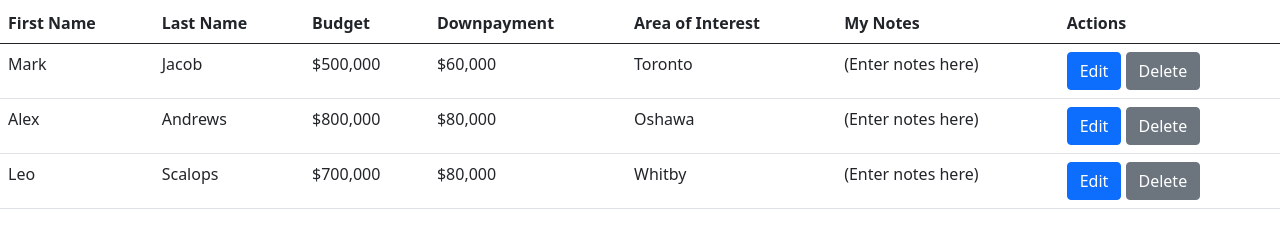
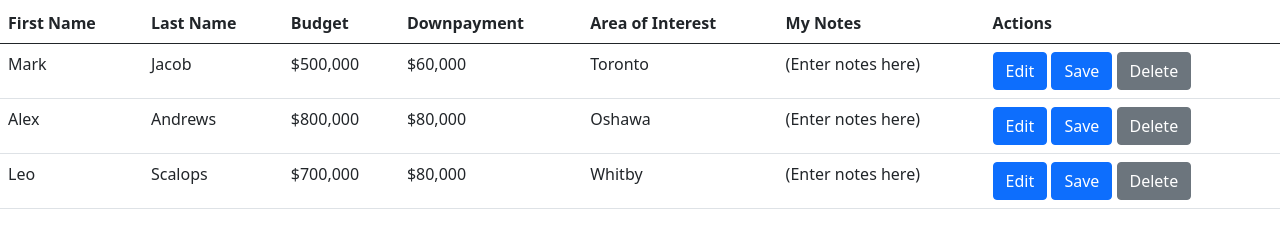
Before and after one commit to TeamWarriorsRECRM/CRMproject, a website: page public/database.html in a window 1280 px wide. Shown: the part 117-356 px from the top of the page. Drawn offline with nearby package versions, Linux system fonts and the light colour scheme.

Commit message:
Updated database file, need to work on adding

```diff
--- a/public/database.html
+++ b/public/database.html
@@ -26,7 +26,7 @@
 
       <h1 style="text-align: center;" >My Leads</h1>
 
-      <table class="table" padding="">
+      <table id="tableInfo" class="table" padding="">
         <thead>
           <tr>
             <th scope="col">First Name</th>
@@ -40,94 +40,133 @@
           </tr>
         </thead>
         <tbody>
-          <tr>
-            <td>Mark</td>
-            <td>Jacob</td>
-            <td>$500,000</td>
-            <td>$60,000</td>
-            <td>Toronto</td>
-            <td>(Enter notes here)</td>
+          <tr id="row1">
+            <td id="firstName_row1" >Mark</td>
+            <td id="lastName_row1" >Jacob</td>
+            <td id="budget_row1">$500,000</td>
+            <td id="downpayment_row1">$60,000</td>
+            <td id="areaOfInterest_row1">Toronto</td>
+            <td id="note_row1" >(Enter notes here)</td>
             <td>
-              <button type="button" class="btn btn-primary">Edit</button>
-              <button type="button" class="btn btn-secondary">Delete</button>
+              <!-- <button onclick="edit_row1()" id="edit_button1" type="button" class="btn btn-primary" >Edit</button> -->
+              <input type="button" id="edit_button1" value="Edit" class="btn btn-primary" onclick="edit_row1()">
+              <input type="button" id="save_button1" value="Save" class="btn btn-primary" onclick="save_row1()">
+              <input type="button" id="delete_button1" value="Delete" class="btn btn-secondary" onclick="delete_row1()">
             </td>
           </tr>
           <tr>
-            <td>Alex</td>
-            <td>Andrews</td>
-            <td>$800,000</td>
-            <td>$80,000</td>
-            <td>Oshawa</td>
-            <td>(Enter notes here)</td>
+            <td id="firstName_row2">Alex</td>
+            <td id="lastName_row2">Andrews</td>
+            <td id="budget_row2">$800,000</td>
+            <td id="downpayment_row2">$80,000</td>
+            <td id="areaOfInterest_row2">Oshawa</td>
+            <td id="note_row2" >(Enter notes here)</td>
             <td>
-              <button type="button" class="btn btn-primary">Edit</button>
-              <button type="button" class="btn btn-secondary">Delete</button>
+              <input type="button" id="edit_button2" value="Edit" class="btn btn-primary" onclick="edit_row2()">
+              <input type="button" id="save_button2" value="Save" class="btn btn-primary" onclick="save_row2()">
+              <input type="button" id="delete_button2" value="Delete" class="btn btn-secondary" onclick="delete_row2()">
             </td>
           </tr>
           <tr>
-            <td>Leo</td>
-            <td>Scalops</td>
-            <td>$700,000</td>
-            <td>$80,000</td>
-            <td>Whitby</td>
-            <td>(Enter notes here)</td>
+            <td id="firstName_row3">Leo</td>
+            <td id="lastName_row3">Scalops</td>
+            <td id="budget_row3">$700,000</td>
+            <td id="downpayment_row3">$80,000</td>
+            <td id="areaOfInterest_row3">Whitby</td>
+            <td id="note_row3">(Enter notes here)</td>
             <td>
-              <button type="button" class="btn btn-primary">Edit</button>
-              <button type="button" class="btn btn-secondary">Delete</button>
+              <input type="button" id="edit_button3" value="Edit" class="btn btn-primary" onclick="edit_row1()">
+              <input type="button" id="save_button3" value="Save" class="btn btn-primary" onclick="save_row1()">
+              <input type="button" id="delete_button3" value="Delete" class="btn btn-secondary" onclick="delete_row1()">
             </td>
           </tr>
+
+          <!-- <tr>
+            <td><input type="text" name="new_firstName"></td>
+            <td><input type="text" name="new_lastName"></td>
+            <td><input type="text" name="new_budget"></td>
+            <td><input type="text" name="new_downPayment"></td>
+            <td><input type="text" name="new_areaOfInterest"></td>
+            <td><input type="text" name="new_note"></td>
+            <td>
+              <button onclick="edit_row3()" id="edit_button3" type="button" class="btn btn-primary" >Edit</button>
+              <button onclick="delete_row3()" id="edit_button3" type="button" class="btn btn-secondary">Delete</button>
+            </td>
+          </tr> -->
         </tbody>
       </table>
 
-      <!--Data Collected about Client-->
-      <!-- <div class= 'grid'>
-        <div class="col">
-          <strong>First Name</strong>
-        </div>
-        <div class='col'>
-          <strong>Last Name</strong>
-        </div>
-        <div class="col">
-          <strong>Budget</strong>
-        </div>
-        <div class="col">
-          <strong>Downpayment</strong>
-        </div>
-        <div class="col">
-          <strong>Area of interest</strong>
-          </div>
-        <div class="col">
-           <strong>Actions</strong>
-          </div>
-        </div> -->
+</body>
+<script>
 
-      <!--Client inputs-->
+//To allow user to edit input
+function edit_row1(){
+  console.log('this works')
 
-      <!-- <div class="row align-items-center">
-        <div class="col">
-          bob
-        </div>
-        <div class="col">
-          Alan
-        </div>
-        <div class="col">
-          $400,000
-        </div>
-        <div class="col">
-          $50,000
-        </div>
-        <div class="col">
-          Toronto
-        </div>
-        <div class="col">
-          <button type="button" class="btn btn-primary">Edit</button>
-          <button type="button" class="btn btn-secondary">Delete</button>
-        </div>
-      </div>
+  var firstName = document.getElementById('firstName_row1');
+  var lastName = document.getElementById('lastName_row1');
+  var budget = document.getElementById('budget_row1');
+  var downPay = document.getElementById('downpayment_row1');
+  var interest = document.getElementById('areaOfInterest_row1');
+  var notes = document.getElementById('note_row1');
 
-   -->
+  var firstName_data = firstName.innerHTML;
+  var lastName_data = lastName.innerHTML;
+  var budget_data = budget.innerHTML;
+  var downPay_data = downPay.innerHTML;
+  var interest_data = interest.innerHTML;
+  var notes_data = notes.innerHTML;
+
+  firstName.innerHTML= "<input type='text' id='firstName_text"+"' value='"+firstName_data+"'>";
+  lastName.innerHTML= "<input type='text' id='secondName_text"+"' value='"+lastName_data+"'>";
+  budget.innerHTML= "<input type='text' id='budget_text"+"' value='"+budget_data+"'>";
+  downPay.innerHTML= "<input type='text' id='downPay_text"+"' value='"+downPay_data+"'>";
+  interest.innerHTML="<input type='text' id='interest_text"+"' value='"+interest_data+"'>";
+  notes.innerHTML="<input type='text' id='notes_text"+"' value='"+notes_data+"'>";
+
+}
+
+//To save user input
+function save_row1(){
+
+  console.log('this works fam')
 
 
+  var firstName_val = document.getElementById('firstName_text').value;
+  var lastName_val = document.getElementById('secondName_text').value;
+  var budget_val = document.getElementById('budget_text').value;
+  var downPay_val = document.getElementById('downPay_text').value;
+  var interest_val = document.getElementById('interest_text').value;
+  var notes_val = document.getElementById('notes_text').value;
 
-</body>
+  document.getElementById("firstName_row1").innerHTML=firstName_val;
+  document.getElementById("lastName_row1").innerHTML=lastName_val;
+  document.getElementById("budget_row1").innerHTML=budget_val;
+  document.getElementById("downpayment_row1").innerHTML=downPay_val;
+  document.getElementById("areaOfInterest_row1").innerHTML=interest_val;
+  document.getElementById("note_row1").innerHTML=notes_val;
+
+}
+
+//To Delete full Row
+
+function delete_row1(){
+  document.getElementById('row1').outerHTML='';
+}
+
+//to Add a row
+function add_row(){
+  var new_firstName = document.getElementById("new_firstName")
+  var new_lastName = document.getElementById("new_lastName")
+  var new_budget = document.getElementById("new_downPayment")
+  var new_areaOfInterest = document.getElementById("new_areaOfInterest")
+  var new_note = document.getElementById("new_note ")
+
+  var table= document.getElementById("tableInfo");
+  var table_len=(table.rows.length)-1;
+  var row= table.insertRow(table_len).outerHTML=
+  "<tr id='row"+table_len+"'><td id='firstName_row"+table_len+"'>"+new_firstName+"</td><td id='lastName_row"+table_len+"'>"+new_lastName+"</td><td id='budget_row"+table_len+"'>"+new_budget+"</td><td><input type='button' id='edit_button"+table_len+"' value='Edit' class='edit' onclick='edit_row("+table_len+")'> <input type='button' id='save_button"+table_len+"' value='Save' class='save' onclick='save_row("+table_len+")'> <input type='button' value='Delete' class='delete' onclick='delete_row("+table_len+")'></td></tr>";
+}
+
+</script>
 </html>
```
